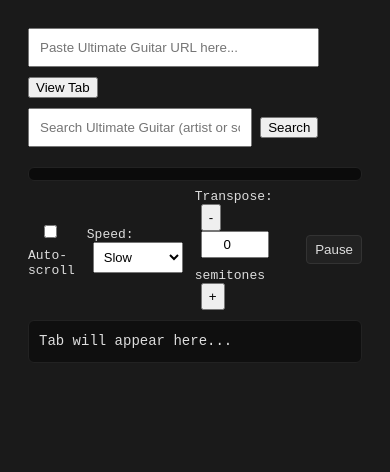
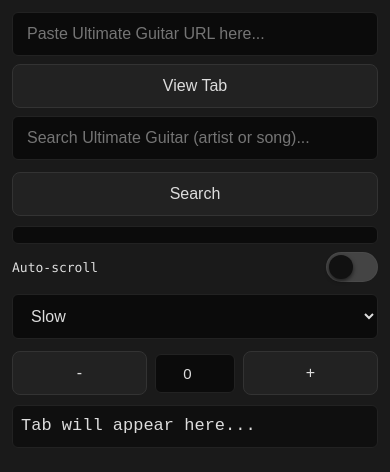
Before and after one commit to jameshtwose/jmstabs, a plain HTML site: page index.html in a window 390 px wide. Drawn offline with Linux system fonts and the light colour scheme.

Commit message:
making it look better on mobile

```diff
--- a/index.html
+++ b/index.html
@@ -5,66 +5,283 @@
     <title>Clean Tab Viewer</title>
     <meta name="viewport" content="width=device-width, initial-scale=1">
     <style>
+        :root {
+            --bg: #1a1a1a;
+            --panel: #0f0f0f;
+            --muted: #9a9a9a;
+            --text: #ddd;
+            --accent: #ffb86c;
+            --gap: 12px;
+        }
+
+        html,
         body {
-            font-family: monospace;
-            padding: 20px;
-            background: #1a1a1a;
-            color: #ddd;
+            height: 100%;
+            margin: 0;
+            padding: 0;
+            background: var(--bg);
+            color: var(--text);
+            font-family: "SFMono-Regular", Menlo, Monaco, monospace;
+            -webkit-font-smoothing: antialiased;
+        }
+
+        body {
+            padding: 16px;
+            box-sizing: border-box;
+        }
+
+        /* Layout containers */
+        .controls {
+            display: flex;
+            gap: var(--gap);
+            align-items: center;
+            flex-wrap: wrap;
+        }
+
+        .controls .group {
+            display: flex;
+            gap: 8px;
+            align-items: center;
+        }
+
+        input[type="text"],
+        input[type="number"],
+        select {
+            padding: 10px 12px;
+            font-size: 15px;
+            border-radius: 6px;
+            border: 1px solid #222;
+            background: #0b0b0b;
+            color: var(--text);
+            box-sizing: border-box;
+        }
+
+        button {
+            padding: 10px 12px;
+            font-size: 15px;
+            border-radius: 8px;
+            border: 1px solid #333;
+            background: #222;
+            color: var(--text);
+            cursor: pointer;
+        }
+
+        button:active {
+            transform: translateY(1px);
         }
 
         pre {
             white-space: pre-wrap;
             word-wrap: break-word;
-            font-size: 14px;
-            line-height: 1.5;
-        }
-
-        input {
-            width: 80%;
-            padding: 10px;
-            margin-bottom: 10px;
+            font-size: 15px;
+            line-height: 1.45;
+            margin: 0;
         }
 
         .chord {
-            color: #ffb86c;
-            font-weight: bold;
+            color: var(--accent);
+            font-weight: 700;
+        }
+
+        /* Results panel and output */
+        #results {
+            margin-top: 10px;
+            color: var(--text);
+            max-height: 220px;
+            overflow: auto;
+            padding: 8px;
+            background: #0b0b0b;
+            border-radius: 6px;
+            border: 1px solid #222;
+        }
+
+        #output {
+            max-height: 80vh;
+            overflow: auto;
+            padding: 10px;
+            background: var(--panel);
+            border-radius: 6px;
+            border: 1px solid #222;
+            margin-top: 10px;
+        }
+
+        /* Make lists and links touch-friendly */
+        #results ul {
+            padding: 0;
+            margin: 0;
+            list-style: none;
+        }
+
+        #results li {
+            padding: 8px 0;
+            display: flex;
+            align-items: center;
+            gap: 8px;
+            justify-content: space-between;
+        }
+
+        #results a {
+            color: var(--text);
+            text-decoration: none;
+            font-size: 15px;
+        }
+
+        /* Small helper tweaks */
+        label {
+            font-size: 13px;
+        }
+
+        /* Responsive rules for small screens */
+        @media (max-width:600px) {
+            body {
+                padding: 12px;
+            }
+
+            .controls {
+                flex-direction: column;
+                align-items: stretch;
+            }
+
+            .controls .group {
+                width: 100%;
+                justify-content: space-between;
+            }
+
+            input[type="text"],
+            input[type="number"],
+            select,
+            button {
+                width: 100%;
+            }
+
+            #output {
+                padding: 8px;
+            }
+
+            pre {
+                font-size: 16px;
+            }
+
+            #results {
+                max-height: 180px;
+            }
+        }
+
+        /* Slightly larger tap targets for very small phones */
+        @media (max-width:420px) {
+
+            button,
+            input[type="text"],
+            select {
+                padding: 12px 14px;
+                font-size: 16px;
+            }
+
+            pre {
+                font-size: 17px;
+            }
+        }
+
+        /* Toggle switch styles */
+        .switch {
+            position: relative;
+            display: inline-block;
+            width: 52px;
+            height: 30px;
+        }
+
+        .switch input {
+            opacity: 0;
+            width: 0;
+            height: 0;
+            position: absolute;
+            left: -9999px;
+        }
+
+        .slider {
+            position: absolute;
+            cursor: pointer;
+            top: 0;
+            left: 0;
+            right: 0;
+            bottom: 0;
+            background-color: #444;
+            transition: 0.2s;
+            border-radius: 999px;
+            box-shadow: inset 0 0 0 1px rgba(255,255,255,0.03);
+        }
+
+        .slider:before {
+            position: absolute;
+            content: "";
+            height: 24px;
+            width: 24px;
+            left: 3px;
+            top: 3px;
+            background-color: #111;
+            transition: 0.2s;
+            border-radius: 50%;
+            box-shadow: 0 2px 4px rgba(0,0,0,0.6);
+        }
+
+        .switch input:checked + .slider {
+            background-color: var(--accent);
+        }
+
+        .switch input:checked + .slider:before {
+            transform: translateX(22px);
+            background-color: #0b0b0b;
         }
     </style>
 </head>
 
 <body>
+    <div class="controls" style="margin-bottom:8px;gap:8px;">
+        <div class="group" style="flex:1; min-width:0;">
             <input type="text" id="url" placeholder="Paste Ultimate Guitar URL here...">
+        </div>
+        <div class="group">
             <button onclick="fetchTab()">View Tab</button>
-    <div style="margin-top:10px;">
-        <input type="text" id="searchQuery" placeholder="Search Ultimate Guitar (artist or song)..." style="width:60%">
+        </div>
+    </div>
+
+    <div class="controls" style="margin-top:6px;">
+        <div class="group" style="flex:1; min-width:0;">
+            <input type="text" id="searchQuery" placeholder="Search Ultimate Guitar (artist or song)...">
+        </div>
+        <div class="group">
             <button onclick="searchUG()">Search</button>
         </div>
-    <div id="results"
-        style="margin-top:10px;color:#ddd;max-height:220px;overflow:auto;padding:6px;background:#0b0b0b;border-radius:6px;border:1px solid #222">
     </div>
-    <div style="margin-top:8px;color:#ddd;display:flex;gap:12px;align-items:center;">
-        <label style="font-size:13px"><input type="checkbox" id="autoScrollToggle"> Auto-scroll</label>
-        <label style="font-size:13px">Speed:
-            <select id="autoScrollSpeed" style="margin-left:6px;padding:6px;font-size:13px">
+
+    <div id="results"></div>
+
+    <div class="controls" style="margin-top:8px;color:var(--text);">
+        <div class="group" style="display:flex;align-items:center;gap:8px;">
+            <span style="font-size:13px;color:var(--text);">Auto-scroll</span>
+            <label class="switch" aria-label="Auto-scroll toggle">
+                <input type="checkbox" id="autoScrollToggle">
+                <span class="slider" aria-hidden="true"></span>
+            </label>
+        </div>
+        <div class="group">
+            <select id="autoScrollSpeed">
                 <option value="0">Off</option>
                 <option value="20">Very slow</option>
                 <option value="50" selected>Slow</option>
                 <option value="100">Medium</option>
                 <option value="200">Fast</option>
             </select>
-        </label>
-        <label style="font-size:13px">Transpose:
-            <button id="transposeDown" style="margin-left:6px;padding:4px 6px">-</button>
-            <input id="transposeValue" type="number" value="0"
-                style="width:56px;margin-left:6px;padding:4px;text-align:center"> semitones
-            <button id="transposeUp" style="margin-left:6px;padding:4px 6px">+</button>
-        </label>
-        <button id="autoScrollPause"
-            style="padding:6px 8px;border-radius:4px;background:#222;color:#ddd;border:1px solid #333">Pause</button>
         </div>
-    <div id="output"
-        style="max-height:80vh;overflow:auto;padding:10px;background:#0f0f0f;border-radius:6px;border:1px solid #222;margin-top:10px">
-        <pre id="contents" style="margin:0">Tab will appear here...</pre>
+        <div class="group">
+            <button id="transposeDown">-</button>
+            <input id="transposeValue" type="number" value="0" style="width:80px;text-align:center">
+            <button id="transposeUp">+</button>
+        </div>
+    </div>
+
+    <div id="output">
+        <pre id="contents">Tab will appear here...</pre>
     </div>
 
     <script>
@@ -382,7 +599,7 @@
                 }
 
                 // render results with a Load button per item and optional rating/count
-                resultsEl.innerHTML = '<ul style="list-style:none;padding:0;margin:0">' + results.map((r, idx) => {
+                resultsEl.innerHTML = '<ul>' + results.map((r, idx) => {
                     // rating may appear under several keys
                     const rating = (r.raw && (typeof r.raw.rating !== 'undefined' ? r.raw.rating : (typeof r.raw.avg_rating !== 'undefined' ? r.raw.avg_rating : (typeof r.raw.stars !== 'undefined' ? r.raw.stars : null)))) || null;
                     // vote/rating count fields: prefer explicit properties and display zero values too
@@ -408,7 +625,7 @@
                         metaParts.push('(' + escapeHtml(String(ratingCount)) + ')');
                     }
                     const meta = metaParts.length ? `<span style="color:#9a9a9a;font-size:12px;margin-left:8px">${metaParts.join(' ')}</span>` : '';
-                    return `\n<li style="padding:6px 0;display:flex;align-items:center;gap:8px;justify-content:space-between"><div style="display:flex;align-items:center;gap:8px"><a href="#" data-href="${r.href}" onclick="onResultClick(event)">${escapeHtml(r.text)}</a>${meta}</div><div><button data-href="${r.href}" onclick="loadResult(event)" style="font-size:12px;padding:4px 6px;border-radius:4px;background:#222;color:#ddd;border:1px solid #333">Load</button></div></li>`;
+                    return `\n<li><div style="display:flex;align-items:center;gap:8px"><a href="#" data-href="${r.href}" onclick="onResultClick(event)">${escapeHtml(r.text)}</a>${meta}</div><div><button data-href="${r.href}" onclick="loadResult(event)">Load</button></div></li>`;
                 }).join('') + '\n</ul>';
             } catch (e) {
                 console.error(e);
@@ -488,7 +705,8 @@
             if (!pxPerSec) return;
             autoScrollPxPerMs = pxPerSec / 1000;
             autoScrollPaused = false;
-            document.getElementById('autoScrollPause').innerText = 'Pause';
+            const pauseBtn = document.getElementById('autoScrollPause');
+            if (pauseBtn) pauseBtn.innerText = 'Pause';
             lastAutoScrollTs = null;
             autoScrollRafId = requestAnimationFrame(autoScrollLoop);
         }
@@ -505,19 +723,28 @@
             if (enabled) startAutoScroll(); else stopAutoScroll();
         }
 
-        document.getElementById('autoScrollToggle').addEventListener('change', function (e) {
+        const autoToggle = document.getElementById('autoScrollToggle');
+        if (autoToggle) {
+            autoToggle.addEventListener('change', function (e) {
                 toggleAutoScroll(e.target.checked);
             });
+        }
 
-        document.getElementById('autoScrollSpeed').addEventListener('change', function () {
+        const speedEl = document.getElementById('autoScrollSpeed');
+        if (speedEl) {
+            speedEl.addEventListener('change', function () {
                 // restart with new speed if enabled
-            if (document.getElementById('autoScrollToggle').checked) startAutoScroll();
+                if (document.getElementById('autoScrollToggle') && document.getElementById('autoScrollToggle').checked) startAutoScroll();
             });
+        }
 
-        document.getElementById('autoScrollPause').addEventListener('click', function () {
+        const pauseEl = document.getElementById('autoScrollPause');
+        if (pauseEl) {
+            pauseEl.addEventListener('click', function () {
                 autoScrollPaused = !autoScrollPaused;
                 this.innerText = autoScrollPaused ? 'Resume' : 'Pause';
             });
+        }
 
         function onResultClick(e) {
             e.preventDefault();
```
Lines whose indentation alone changed are shown as unchanged.
